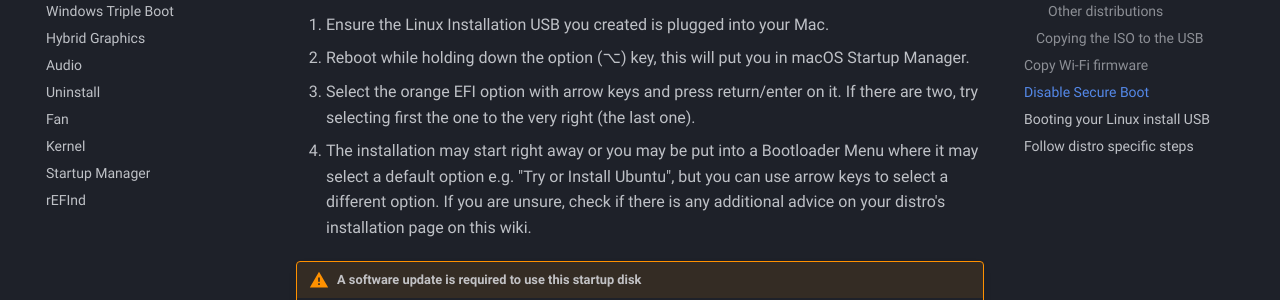
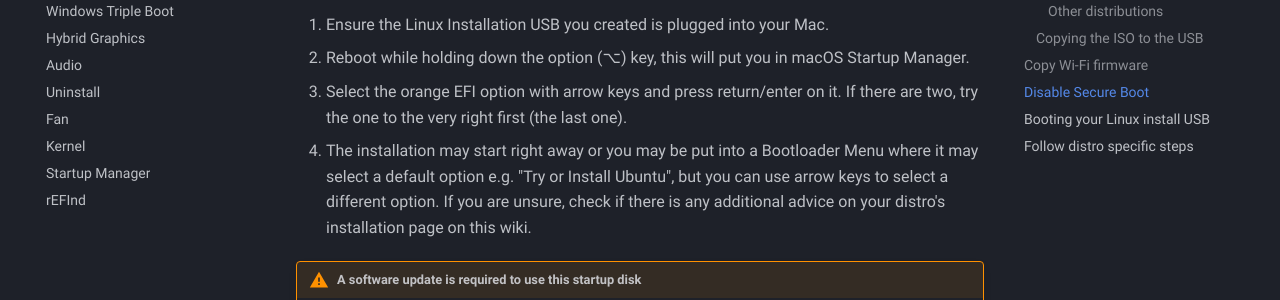
Before and after one commit to t2linux/wiki, an MkDocs documentation site: the page built from docs/guides/preinstall.md, in a window 1280 px wide and 900 px high, scrolled down 3251 px. Shown: the part 178-478 px from the top of the window. Built offline with MkDocs 1.6.1 and Material for MkDocs 9.7.7, drawn with Linux system fonts in a browser that asks for light colours; comment, search, counter and statistics services are not loaded.

Commit message:
fixed grammar

```diff
--- a/docs/guides/preinstall.md
+++ b/docs/guides/preinstall.md
@@ -100,7 +100,7 @@ Now you are able to boot from a Linux install ISO.
 
 1. Ensure the Linux Installation USB you created is plugged into your Mac.
 2. Reboot while holding down the option (⌥) key, this will put you in macOS Startup Manager.
-3. Select the orange EFI option with arrow keys and press return/enter on it. If there are two, try selecting first the one to the very right (the last one).
+3. Select the orange EFI option with arrow keys and press return/enter on it. If there are two, try the one to the very right first (the last one).
 4. The installation may start right away or you may be put into a Bootloader Menu where it may select a default option e.g. "Try or Install Ubuntu", but you can use arrow keys to select a different option. If you are unsure, check if there is any additional advice on your distro's installation page on this wiki.
 
 !!! Warning "A software update is required to use this startup disk"
```
